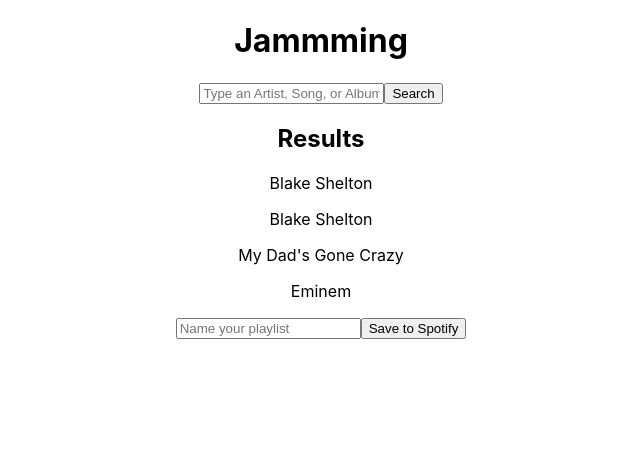
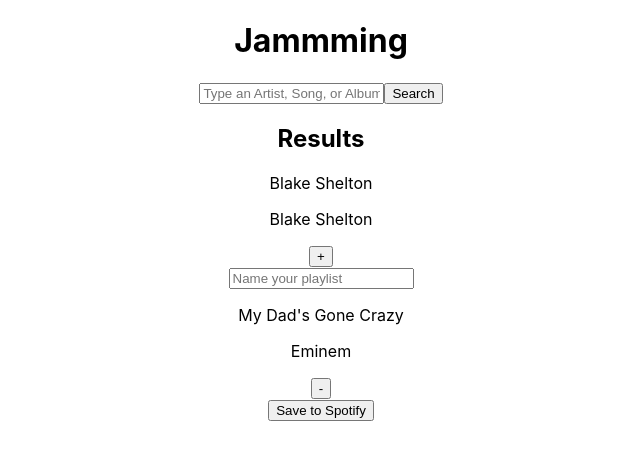
Before and after one commit to Alec1693/jammming, a React (Create React App) app: page / in a window 1280 px wide. Shown: the top 460 px of the page, without its empty margins (319-959 px from the left). Built offline with nearby package versions, Linux system fonts and the light colour scheme.

Commit message:
afternoon7.23.24

```diff
--- a/src/App.js
+++ b/src/App.js
@@ -3,14 +3,14 @@ import Playlist from './playlist';
 import SearchBar from './searchBar';
 import SearchResults from './searchResults';
 import songData from './songTestData';
+import SongDisplay from './songsDisplay';
 
 function App() {
   return (
     <div className="App">
       <h1>Jammming</h1>
       <SearchBar />
-      <SearchResults data={songData}/>
-      <Playlist />
+      <SongDisplay data={songData}/>
     </div>
   );
 }
--- a/src/playlist.js
+++ b/src/playlist.js
@@ -2,10 +2,22 @@ import React from 'react';
 
 //pass the track added from the search results to the playlist
 //playlist needs input field to name playlist, thne display selected songs beneath
-export default function Playlist(){
+export default function Playlist(props){
     return(
         <div>
             <input placeholder="Name your playlist"/>
+            {props.songs.map(song => {
+                if(song.isAdded){
+                    return (
+                        <div>
+                            <p>{song.trackName}</p>
+                            <p>{song.artistName}</p>
+                            <p>{song.albumName}</p>
+                            <button>-</button>
+                        </div>
+                    )
+                }
+            })}
             <button>Save to Spotify</button>
         </div>
     )
--- a/src/searchResults.js
+++ b/src/searchResults.js
@@ -1,20 +1,24 @@
-import React from 'react';
+import React, { useState } from 'react';
 
-//should this accept an array of objects to display results?
-//map through results and display generated list as
-
+//section to display results of search
+//map through array of song objects and display them in this section
+//assign id to divs for each song list created
 export default function SearchResults(props){
+    //surely I will use useState to keep track of the tracks added from search results? Can I store it in the same loop as assigning divs?
     return (
         <div>
             <h2>Results</h2>
-            {props.data.map(id => {
-                return (
-                    <div>
-                        <p>{id.trackName}</p>
-                        <p>{id.artistName}</p>
-                        <p>{id.albumName}</p>
-                    </div>
-                )
+            {props.songs.map(song => {
+                if(!song.isAdded){
+                    return (
+                        <div id={song.id}>
+                            <p>{song.trackName}</p>
+                            <p>{song.artistName}</p>
+                            <p>{song.albumName}</p>
+                            <button className="addButton">+</button>
+                        </div>
+                    )
+                }
             })}
         </div>
     )
--- a/src/songTestData.js
+++ b/src/songTestData.js
@@ -3,13 +3,15 @@ const songData = [
         trackname: "Ol' Red",
         artistName: "Blake Shelton",
         albumName: "Blake Shelton",
-        id: 0
+        id: 0,
+        isAdded: false
     },
     {
         trackName: "My Dad's Gone Crazy",
         artistName: "Eminem",
         albunName: "The Eminem Show",
-        id: 0
+        id: 1,
+        isAdded: true
     }
 ];
 
--- /dev/null
+++ b/src/songsDisplay.js
@@ -0,0 +1,14 @@
+import React from 'react';
+import SearchResults from './searchResults';
+import Playlist from './playlist';
+
+
+export default function SongDisplay(props){
+    return (
+        //pass the props to both components and let the components determine whether to render or not based on key in song object
+        <div>
+            <SearchResults songs={props.data}/>
+            <Playlist songs={props.data}/>
+        </div>
+    )
+}
```
Also changed, not shown: src/track.js (deleted, +0 -19 lines).
